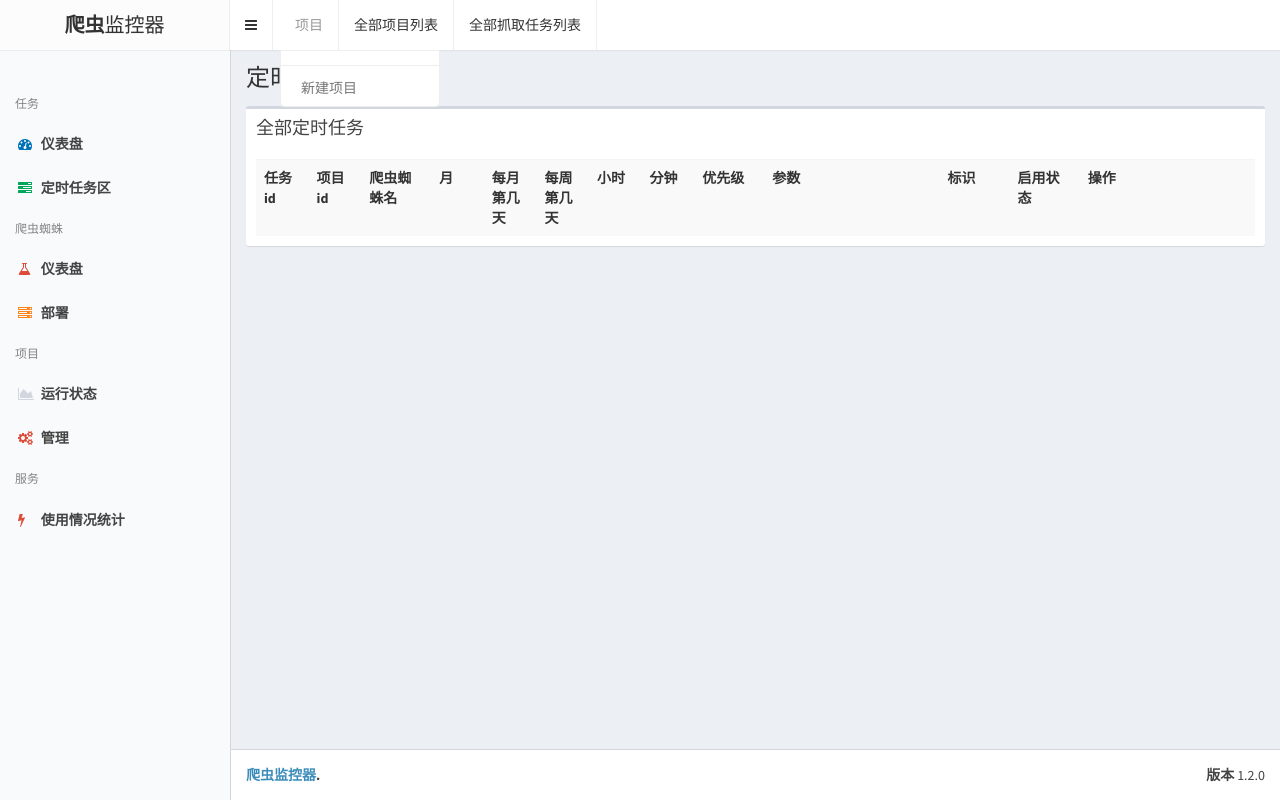
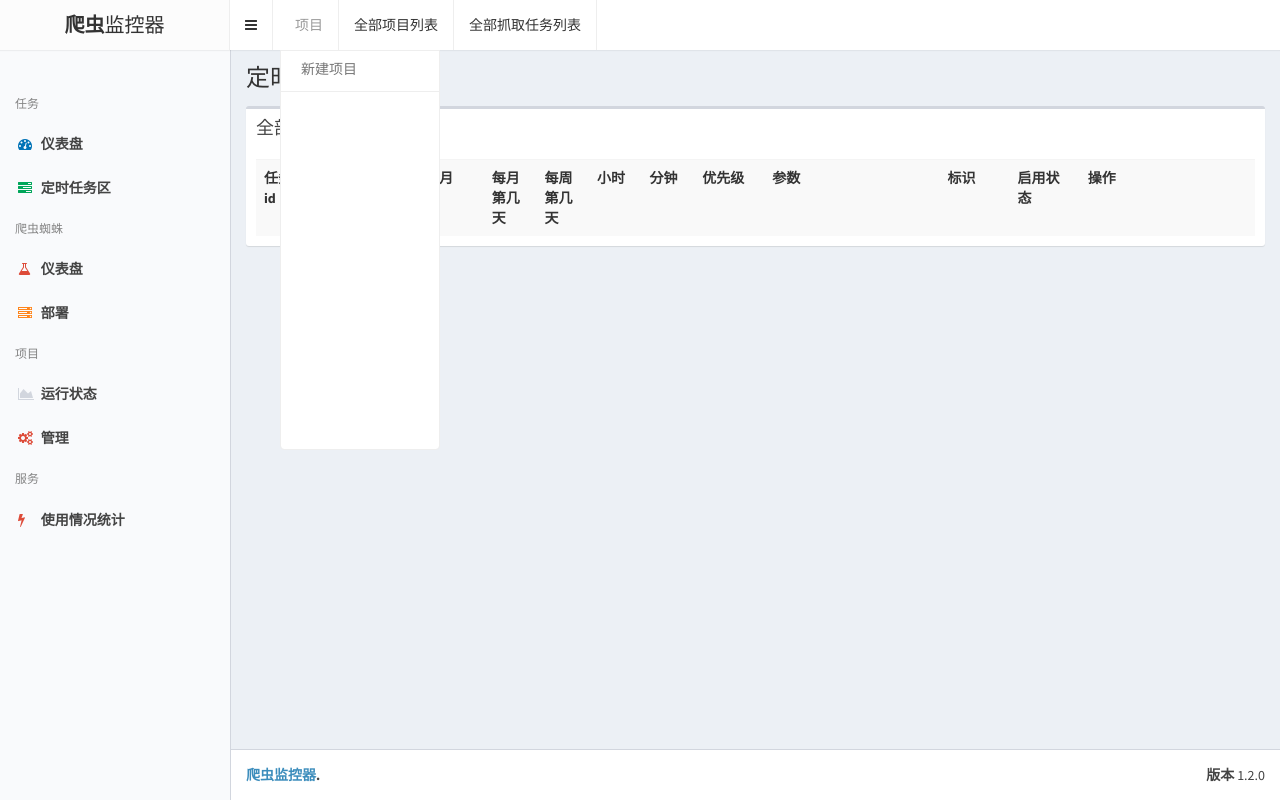
Before and after one commit to duxiao19931008/SpiderKeeperCh, a Flask app: page /alltasks in a window 1280 px wide, after a click on "项目". Run offline with Flask 2, Linux system fonts and the light colour scheme; data that the repository does not hold is empty; parts of the project's set-up code (start-up, migrations or seed data) failed here and were passed over; some libraries are stand-ins or nearby versions.

Commit message:
add project's li element attr and set overflow use scroll

```diff
--- a/SpiderKeeper/app/templates/base.html
+++ b/SpiderKeeper/app/templates/base.html
@@ -56,13 +56,13 @@
                        style="padding-top: 15px;padding-bottom: 15px;">
                         <span>项目</span>
                     </a>
-                    <ul class="dropdown-menu">
+                    <ul class="dropdown-menu" style="height:400px;overflow-y:scroll;">
+						<li><a href="#" data-toggle="modal" data-target="#project-create-modal">新建项目</a>
+                        </li>
+						<li role="separator" class="divider"></li>
                         {% for project in project_list %}
                         <li><a href="/project/{{ project.id }}">{{ project.project_name }}</a></li>
                         {% endfor %}
-                        <li role="separator" class="divider"></li>
-                        <li><a href="#" data-toggle="modal" data-target="#project-create-modal">新建项目</a>
-                        </li>
                     </ul>
                 </li>
                 <li class="dropdown" style="float: left;">
```
